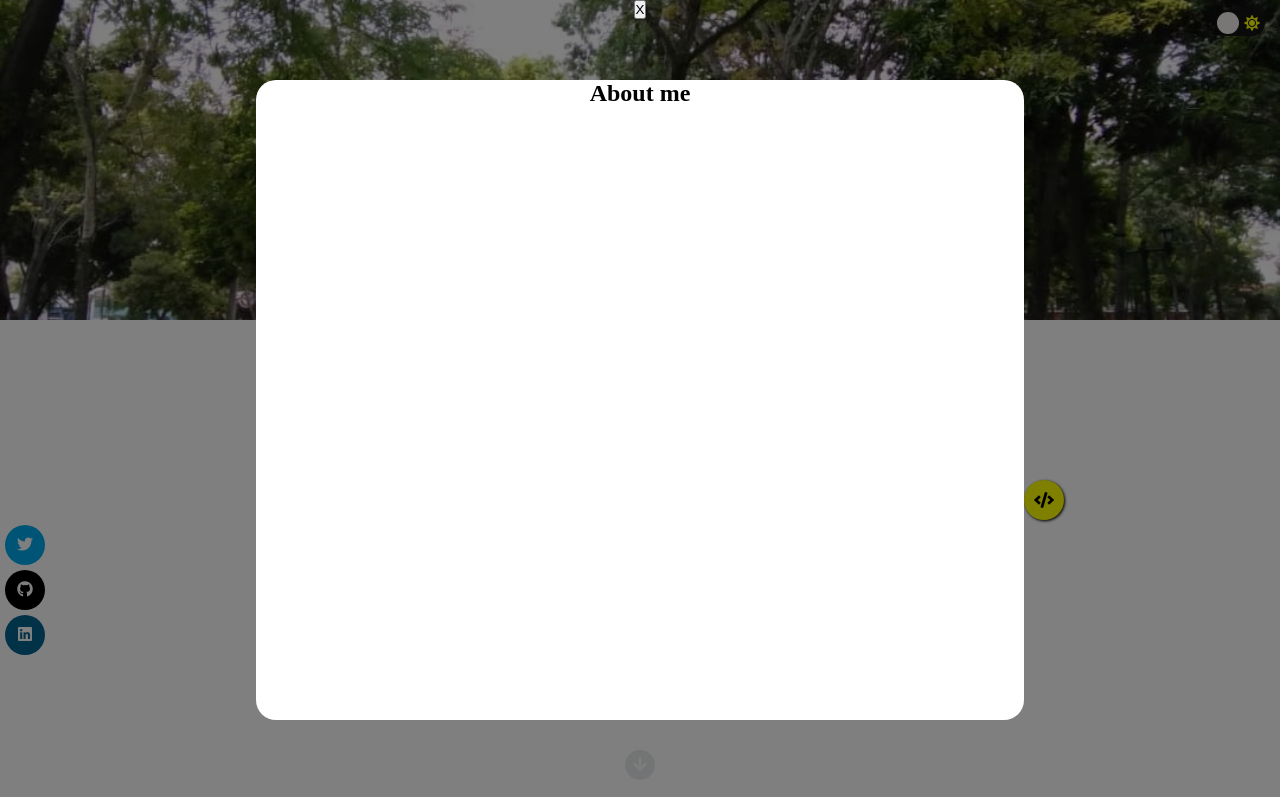
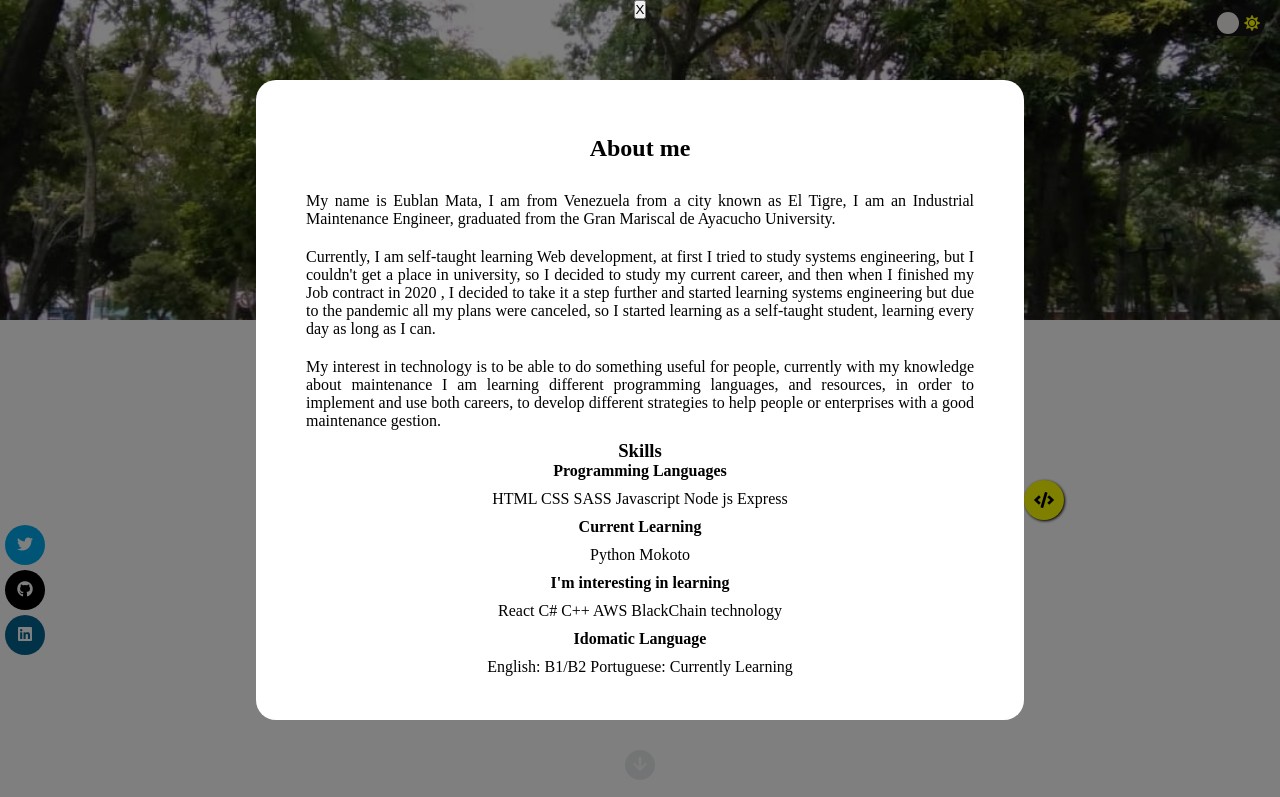
Before and after one commit to EumT07/Portfolio, a plain HTML site: page index.html in a window 1280 px wide. Shown: the top 797 px of the page. Drawn offline with Linux system fonts and the light colour scheme; a web font is replaced by a local one.

Commit message:
Add about me info

```diff
--- a/css/style.css
+++ b/css/style.css
@@ -119,8 +119,23 @@ header{
     height: 80%;
     border-radius: 20px;
     background-color: #fff;
+    display: flex;
+    justify-content: center;
+    align-items: center;
+    flex-direction: column;
+    padding: 40px;
+    text-align: justify;
 }
-.about__modalBtn{}
+.about__modal_info h2{
+    margin: 20px;
+}
+.about__modal_info p{
+    margin: 10px;
+}
+.about__modal_info .divSkills{
+    text-align: center;
+}
+/* .about__modalBtn{} */
 /*Vertical Social-media*/
 .social-media{
     position: fixed;
--- a/index.html
+++ b/index.html
@@ -41,6 +41,36 @@
             <div class="about__modal">
                 <div class="about__modal_info" >
                     <h2>About me</h2>
+                    <p>
+                        My name is Eublan Mata, I am from Venezuela from a city known as El Tigre, I am an Industrial Maintenance Engineer, graduated from the Gran Mariscal de Ayacucho University.
+                    </p>
+                    <p>
+                        Currently, I am self-taught learning Web development, at first I tried to study systems engineering, but I couldn't get a place in university, so I decided to study my current career, and then when I finished my Job contract in 2020 , I decided to take it a step further and started learning systems engineering but due to the pandemic all my plans were canceled, so I started learning as a self-taught student, learning every day as long as I can.
+                    </p>
+                    <p>
+                        My interest in technology is to be able to do something useful for people, currently with my knowledge about maintenance I am learning different programming languages, and resources, in order to implement and use both careers, to develop different strategies to help people or enterprises with a good maintenance gestion.
+                    </p>
+                    <div class="divSkills">
+                        <h3>Skills</h3>
+                        <div class="Progrm_Lang">
+                            <h4>Programming Languages</h4>
+                            <p>HTML CSS SASS Javascript Node js Express</p>
+                        </div>
+                        <div class="current_Lang">
+                            <h4>Current Learning</h4>
+                            <p>Python Mokoto</p>
+                        </div>
+                        <div class="interest_Lang">
+                            <h4>I'm interesting in learning</h4>
+                            <p>React C# C++ AWS BlackChain technology</p>
+                        </div>
+                        <div class="Lang">
+                            <h4>Idomatic Language</h4>
+                            <p>English: B1/B2 Portuguese: Currently Learning</p>
+                        </div>
+                    </div>
+
+
 
                 </div>
                 <button class="about__modalBtn">X</button>
```
